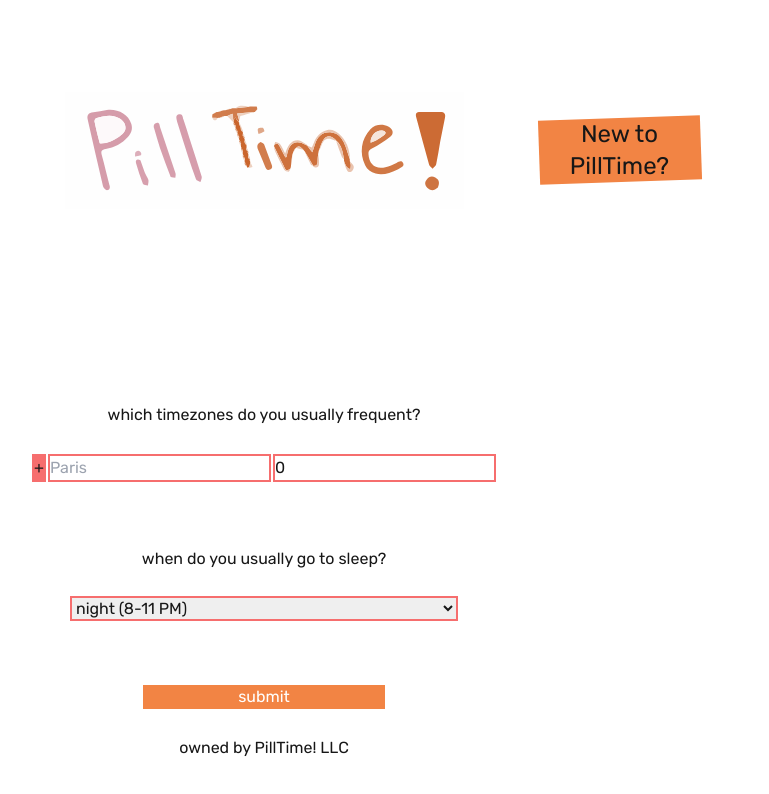
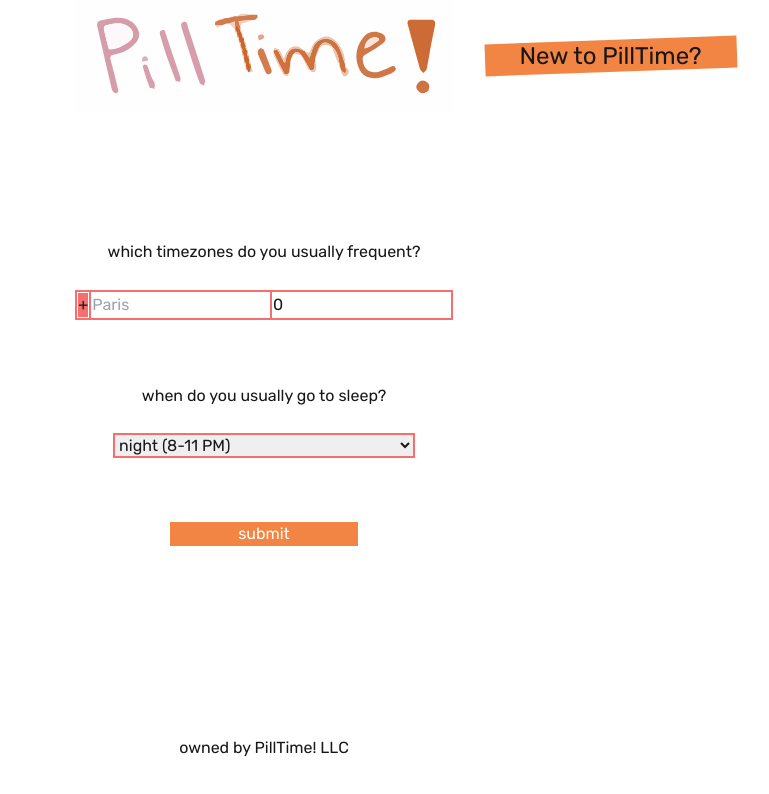
Before and after one commit to laurasfelix/pilltime, a Next.js app: page / in a window 1280 px wide. Shown: the top 794 px of the page, without its empty margins (376-1145 px from the left). Built offline with nearby package versions, Linux system fonts and the light colour scheme.

Commit message:
so much prettier

```diff
--- /dev/null
+++ b/components/hoverword.tsx
@@ -0,0 +1,31 @@
+import React from "react";
+const Hoverword = ({ word, color}: {word:string, color:string}) => {
+
+    const wordList = word.split(" ");
+
+
+    return (
+        <div className="hoverphrase">
+
+            {wordList.map((word, idx)=> {
+
+                return (
+                <div key={idx} className="hoverword">
+                {word.split("").map((letter, index)=> {
+                    return (
+                        <div key={index} className={`hoverletter ${color}`}>
+                            {letter}
+                        </div>
+                    );
+                })}
+                </div>
+
+            );})}
+
+
+        </div>
+    );
+
+};
+
+export default Hoverword;
--- a/components/questionnaire.tsx
+++ b/components/questionnaire.tsx
@@ -64,7 +64,7 @@ const Questionnaire = ({
 
 
                                             <tr key={index}>
-                                                <td className="invisible"> + </td>
+                                                <td className="plus invisible"> + </td>
                                                 <td className='td-item td-body'> {timezone.name} </td>
                                                 <td className='td-item td-body'> {timezone.percentage}% </td>
                                             </tr>
@@ -73,12 +73,11 @@ const Questionnaire = ({
                                 })
                             }
 
-
-                                <tr>
-                                    <td> <button className='td-item add-timezone'  onClick={addTimezone}> + </button> </td>
-                                    <td> <input className='td-item td-body' type="text" placeholder="Paris"  onChange={updateCity}  value={currTimezone.name} /> </td>
-                                    <td> <input className='td-item td-body' type="number" placeholder="20%" onChange={updateNumber} value={currTimezone.percentage}  step="20" /> </td>
-                                </tr>
+                            <tr>
+                                <td> <button className='td-item add-timezone plus'  onClick={addTimezone}> + </button> </td>
+                                <td> <input className='td-item td-body' type="text" placeholder="Paris"  onChange={updateCity}  value={currTimezone.name} /> </td>
+                                <td> <input className='td-item td-body' type="number" placeholder="20%" onChange={updateNumber} value={currTimezone.percentage}  step="20" /> </td>
+                            </tr>
 
                         </tbody>
                     </table>
--- a/pages/index.tsx
+++ b/pages/index.tsx
@@ -3,10 +3,13 @@ import Questionnaire from "@/components/questionnaire";
 import Image from "next/image";
 import { useState } from "react";
 import { Timezone } from "@/types/timezone";
+import { useRouter } from "next/router";
+import Hoverword from "@/components/hoverword";
 
 export default function Home() {
   const [submitted, setSubmitted] = useState(false);
   const [clicked, setClicked] = useState(false);
+  const router = useRouter();
 
   const handleNewClick = () =>{
 
@@ -32,59 +35,32 @@ export default function Home() {
     setQuestionnaireData(data);
   };
 
+  const refreshPage = () => {
+    router.reload();
+  };
+
   return (
     <div className="main-container">
-        {/* <div className="container">
-          <div>
 
-          </div>
-          <div>
 
-          </div>
           <div className="text-2xl pilltime">
-            <Image src="/pilltime.svg" alt="pill time! written, logo of the website" width={400} height={400} />
+
+              <div className="logo">
+                <button onClick={refreshPage}> <Image src="/pilltime.svg" alt="pill time! written, logo of the website" width={400} height={400} /> </button>
               </div>
 
-
-          {!submitted && <div className="welcome hover:text-red-200 text-2xl">
+              <div className="welcome-container">
+                {!submitted && <div className="welcome hover:text-red-200">
                     <button onClick={handleNewClick}> New to PillTime? </button>
                 </div>}
-
-          <div>
+              </div>
 
           </div>
 
-        </div> */}
+          <div className="questions">
 
 
-          <div className="questions">
-
-            <div className="q1">
-            </div>
-
-            <div className="q2">
-            </div>
-
-          <div className="text-2xl pilltime q3">
-            <Image src="/pilltime.svg" alt="pill time! written, logo of the website" width={400} height={400} />
-          </div>
-
-
-          {!submitted && <div className="welcome hover:text-red-200 text-2xl q4">
-              <button onClick={handleNewClick}> New to PillTime? </button>
-          </div>}
-
-            <div className="q5">
-
-            </div>
-
-            <div className="q1">
-            </div>
-
-            <div className="q2">
-            </div>
-
-            <div className="q3">
+            <div className="form-container">
 
               {!submitted && <Questionnaire onDataChange={handleDataChange} onSubmit={handleSubmit}/>}
 
@@ -101,31 +77,29 @@ export default function Home() {
             </div>
 
 
-          <div className="q4">
+            <div className="info-container">
 
-            {clicked &&
-          <div className="introduction">
+
+              <div className={`introduction ${clicked && !submitted ? "show" : ""}`}>
                   <div className="question-text">
-                <span className="first-text text-2xl"> Welcome to Pilltime!  </span>
+                    <span className="first-text text-2xl hover:text-red-200"> Welcome to Pilltime!  </span>
                   </div>
                   <div className="question-text">
-                Pilltime is a service that helps frequent travelers manage their medication and the timing of it.
+                    <Hoverword word="Pilltime is a service that helps frequent travelers manage their medication and the timing of it." color="hover:text-stone-900 hover:bg-amber-400" />
                   </div>
 
                   <div className="question-text">
-                We ask you some questions to find out the optimal time to take your medication!
+                  <Hoverword word="We ask you some questions to find out the optimal time to take your medication!" color="hover:text-stone-900 hover:bg-amber-400" />
                   </div>
 
                   <div className="question-text">
-                Ready? Let&apos;s get started!
+                  <Hoverword word="Ready? Let&apos;s get started!" color="hover:text-stone-900 hover:bg-amber-400" />
                   </div>
               </div>
-          }
+
 
             </div>
 
-          <div className="q5">
-          </div>
 
 
 
--- a/styles/globals.css
+++ b/styles/globals.css
@@ -22,15 +22,17 @@ body,html {
   }
 
 .welcome::before {
+   border: box-sizing;
     background-color: #f28444;
     content: "";
     position: absolute;
     width: 100%;
     height: 100%;
     left: 0%;
-    bottom: 0%;
+    top: 0%;
     z-index: -1;
     transform: rotate(-2deg);
+    transition: transform 0.2s ease-in-out;
 
   }
 
@@ -61,17 +63,6 @@ body,html {
   }
 }
 
-.learn-button{
-  width: 20%;
-  border: 2px solid #f28444;
-
-}
-
-.try-button{
-  width: 20%;
-  border: 2px solid #f66e6e;
-}
-
 .page-end{
   position: fixed;
   bottom:5%;
@@ -91,18 +82,24 @@ body,html {
   align-items: center;
 }
 
-.td-item{
+td {
   border: 2px solid #f66e6e;
+  text-align: center;
+}
+
+.plus{
+  border: none;
 }
 
 .td-body{
   width:80%;
+
 }
 
 .timezone-table input,
 .timezone-table button {
   width: 100%;
-  box-sizing: border-box;
+
 }
 
 .submit{
@@ -139,6 +136,8 @@ body,html {
   background-color: #f66e6e;
 }
 
+
+
 .add-timezone:hover{
   background-color: #f28444;
   color: white;
@@ -146,36 +145,54 @@ body,html {
 
 .questions{
   display:grid;
-  grid-template-columns: 1fr 1fr 3fr 1fr 1fr;
+  grid-template-columns: 1fr 2fr 3fr 2fr 1fr;
   gap: 1vw 4vh;
   padding: 0 10px 0 10px;
-  align-items: center;
+  align-items: start;
   justify-content: center;
   text-align: center;
-  width: 100vw;
-  height: 100vh;
-
+  width: 100%;
 }
 .introduction{
+  box-sizing: border-box;
   padding: 1vh 1vh 1vh 1vh;
   margin-top: 5vh;
   display:flex;
   flex-direction: column;
-  gap: 1vw 1vh;
+  gap: 1vh 1vh;
   background-color: #f28444;
   color: white;
   width: 100%;
-  transform: translateX(+25%);
-  transform: translateY(-25%);
+  transform: scaleY(0);
+  transform-origin: top;
+  transition: transform 0.3s ease-in-out, opacity 0.3s ease-in-out;
+  visibility: hidden;
+  opacity: 0;
+}
+
+.introduction.show {
+  transform: scaleY(1);
+  visibility: visible;
+  opacity: 1;
 }
 .pilltime{
-  display: flex;
+  display: grid;
+  grid-template-columns: 1fr 2fr 3fr 2fr 1fr;
   justify-content: center;
   text-align: center;
   align-items: center;
+  position:absolute;
+  padding: 0 10px 0 10px;
+  gap: 1vw 4vh;
+  top:0;
+  left:0;
+  right:0;
+  width: 100%;
+  z-index: 10;
 }
 
-.pilltime:hover{
+
+.logo:hover{
 
   transform: scale(1.1);
 }
@@ -184,3 +201,44 @@ body,html {
   background-color: #f66e6e;
   color: black;
 }
+
+.welcome-container{
+  grid-row: 1;
+  grid-column: 4;
+}
+
+.info-container{
+  grid-row: 1;
+  grid-column: 4;
+}
+
+.form-container{
+  grid-row: 1;
+  grid-column: 3;
+}
+
+.logo{
+  grid-row: 1;
+  grid-column: 3;
+  display: flex;
+  justify-content: center;
+
+}
+
+.hoverletter{
+  transition: color 0.2s ease, transform 0.2s ease;
+}
+
+.hoverword{
+  display: inline-flex;
+  cursor: pointer;
+}
+
+.hoverphrase{
+  display: flex;
+  align-items: center;
+  text-align: center;
+  flex-wrap: wrap;
+  justify-content: center;
+  gap: 0.2rem;
+}
```
Lines whose indentation alone changed are shown as unchanged.
